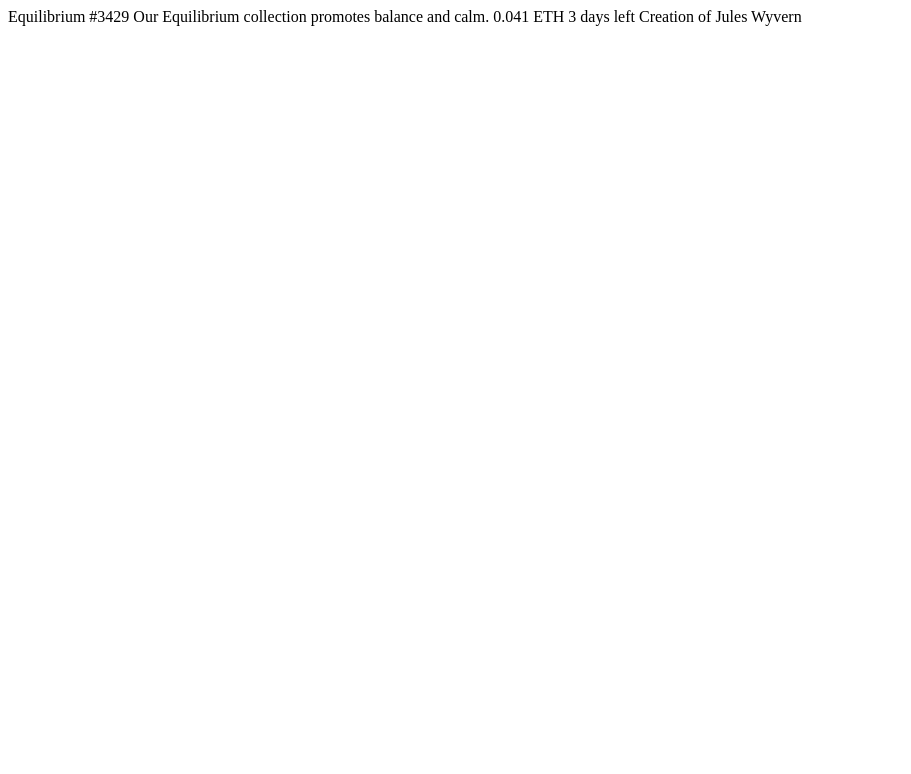
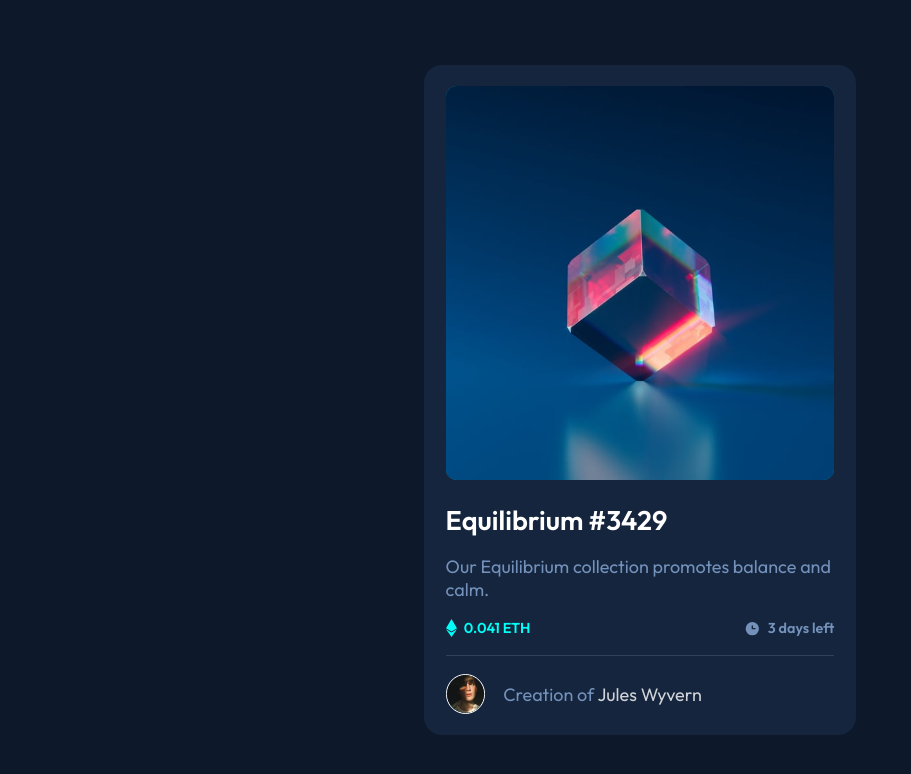
Before and after one commit to Steven-Ang/frontend-mentor-nft-preview-card-component, a plain HTML site: page index.html in a window 1280 px wide. Shown: the whole page, without its empty margins (0-911 px from the left). Drawn offline with Linux system fonts and the light colour scheme.

Commit message:
Add card component

```diff
--- a/index.html
+++ b/index.html
@@ -1,21 +1,76 @@
 <!DOCTYPE html>
 <html lang="en">
   <head>
-  <meta charset="UTF-8">
-  <meta name="viewport" content="width=device-width, initial-scale=1.0">
-  <link rel="icon" type="image/png" sizes="32x32" href="./images/favicon-32x32.png">
+    <meta charset="UTF-8" />
+    <meta name="viewport" content="width=device-width, initial-scale=1.0" />
+    <link
+      rel="icon"
+      type="image/png"
+      sizes="32x32"
+      href="./images/favicon-32x32.png"
+    />
     <title>Frontend Mentor | NFT preview card component</title>
-  <link rel="stylesheet" href="main.css">
+    <link rel="preconnect" href="https://fonts.googleapis.com" />
+    <link rel="preconnect" href="https://fonts.gstatic.com" crossorigin />
+    <link
+      href="https://fonts.googleapis.com/css2?family=Kumbh+Sans:wght@100..900&family=Outfit:wght@100..900&display=swap"
+      rel="stylesheet"
+    />
+    <link rel="stylesheet" href="main.css" />
   </head>
   <body>
+    <main class="card">
+      <div class="card__content">
+        <div class="wrapper">
+          <a class="card__link" href="#">
+            <div class="image-overlay"></div>
+            <span hidden>Equilibrium</span>
+            <img
+              class="card__image"
+              src="images/image-equilibrium.jpg"
+              alt="Equilibrium"
+            />
+          </a>
+        </div>
 
-  Equilibrium #3429
-
+        <h2 class="card__title">
+          <a class="card__link" href="#">Equilibrium #3429</a>
+        </h2>
+        <p class="card__description">
           Our Equilibrium collection promotes balance and calm.
-
-  0.041 ETH
-  3 days left
-
-  Creation of Jules Wyvern
+        </p>
+        <div class="card__values">
+          <div class="card__value">
+            <img
+              src="images/icon-ethereum.svg"
+              alt="Ethereum"
+              class="card__value-icon"
+            />
+            <p class="card__value-label">0.041 ETH</p>
+          </div>
+          <div class="card__time-remaining">
+            <img
+              src="images/icon-clock.svg"
+              alt="Time"
+              class="card__time-remaining-icon"
+            />
+            <p class="card__time-remaining-label">3 days left</p>
+          </div>
+        </div>
+      </div>
+      <div class="card__footer">
+        <img
+          class="card__avatar"
+          src="images/image-avatar.png"
+          alt="Jules Wyvern"
+        />
+        <p class="card__footer-title">
+          Creation of
+          <span class="card__avatar-name">
+            <a class="card__link" href="#">Jules Wyvern</a>
+          </span>
+        </p>
+      </div>
+    </main>
   </body>
 </html>
--- a/main.css
+++ b/main.css
@@ -0,0 +1,156 @@
+:root {
+  --primary-color-1: hsl(215, 51%, 70%);
+  --primary-color-2: hsl(178, 100%, 50%);
+
+  --neutral-color-1: hsl(217, 54%, 11%);
+  --neutral-color-2: hsl(216, 50%, 16%);
+  --neutral-color-3: hsl(215, 32%, 27%);
+  --neutral-color-4: hsl(0, 0%, 100%);
+
+  --white-color: var(--neutral-color-4);
+  --overlay-color: hsla(178, 100%, 50%, 0.5);
+}
+
+*,
+*::before,
+*::after {
+  box-sizing: border-box;
+  margin: 0;
+  padding: 0;
+  outline-color: var(--primary-color-2);
+}
+
+html {
+  font-family: "Outfit", Arial, Helvetica, sans-serif;
+  font-size: 18px;
+  height: 100%;
+}
+
+body {
+  display: grid;
+  place-items: center;
+  height: 100%;
+  background-color: var(--neutral-color-1);
+}
+
+a {
+  font: inherit;
+  color: inherit;
+  text-decoration: none;
+}
+
+.wrapper {
+  position: relative;
+  display: inline-flex;
+}
+
+.card {
+  display: flex;
+  flex-direction: column;
+  flex-wrap: wrap;
+  gap: 1em;
+  width: 24em;
+  background-color: var(--neutral-color-2);
+  padding: 1.2em;
+  border-radius: 1em;
+}
+
+@media (width < 32em) {
+  .card {
+    width: 90%;
+  }
+}
+
+.card__link:is(:hover, :active, :focus) {
+  color: var(--primary-color-2);
+}
+
+.card__content {
+  display: flex;
+  flex-direction: column;
+  flex-wrap: wrap;
+  gap: 1em;
+  border-bottom: 0.0555em solid var(--neutral-color-3);
+  padding-bottom: 1em;
+}
+
+.card__image {
+  width: 100%;
+  height: 100%;
+  object-fit: cover;
+  border-radius: 0.6em;
+  background-image: url(images/icon-view.svg);
+  background-repeat: no-repeat;
+  background-position: 50% 50%;
+  background-color: var(--overlay-color);
+}
+
+image-overlay {
+  opacity: 0;
+}
+
+.card__link:is(:hover, :active, :focus) > .image-overlay {
+  position: absolute;
+  background-image: url(images/icon-view.svg);
+  background-repeat: no-repeat;
+  background-position: 50% 50%;
+  background-color: var(--overlay-color);
+  border-radius: 0.6em;
+  inset: 0;
+}
+
+.card__title {
+  font-weight: 600;
+  margin-top: 0.2em;
+}
+
+.card__title,
+.card__avatar-name {
+  color: var(--white-color);
+}
+
+.card__description,
+.card__footer-title,
+.card__time-remaining {
+  color: var(--primary-color-1);
+  opacity: 0.8;
+}
+
+.card__values {
+  display: flex;
+  justify-content: space-between;
+  width: 100%;
+}
+
+.card__value,
+.card__time-remaining {
+  display: flex;
+  gap: 0.4em;
+  align-items: center;
+}
+
+.card__value-label,
+.card__time-remaining-label {
+  font-size: 0.8em;
+  font-weight: 600;
+}
+
+.card__value-label {
+  color: var(--primary-color-2);
+}
+
+.card__footer {
+  display: flex;
+  align-items: center;
+  gap: 1em;
+}
+
+.card__avatar {
+  border: 0.111em solid var(--white-color);
+  border-radius: 100%;
+  width: 2.2em;
+}
+
+.card__avatar-name {
+  opacity: 1;
+}
```
Lines whose indentation alone changed are shown as unchanged.
